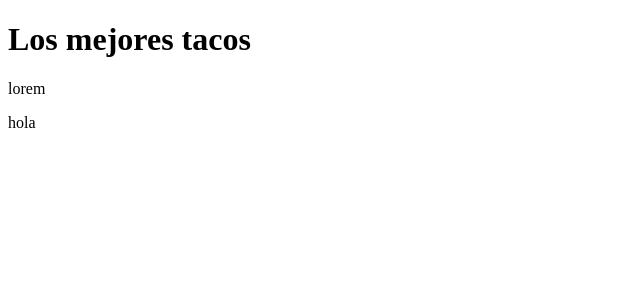
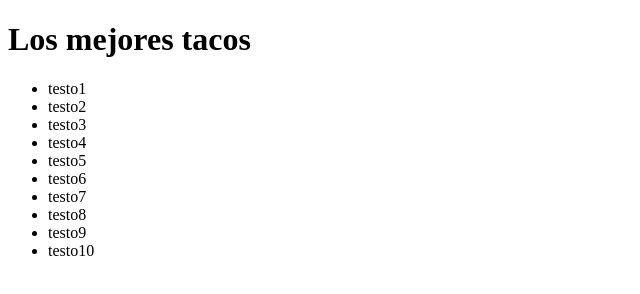
Before and after one commit to AlonsoTS2718/Ventas, a plain HTML site: page index.html in a window 1280 px wide. Shown: the whole page, without its empty margins (0-640 px from the left). Drawn offline with Linux system fonts and the light colour scheme.

Commit message:
agregando lista

```diff
--- a/index.html
+++ b/index.html
@@ -7,7 +7,17 @@
 </head>
 <body>
     <h1>Los mejores tacos</h1>
-    <p>lorem</p>
-    <p>hola</p>
+    <ul>
+        <li>testo1</li>
+        <li>testo2</li>
+        <li>testo3</li>
+        <li>testo4</li>
+        <li>testo5</li>
+        <li>testo6</li>
+        <li>testo7</li>
+        <li>testo8</li>
+        <li>testo9</li>
+        <li>testo10</li>
+    </ul>
 </body>
 </html>
```
